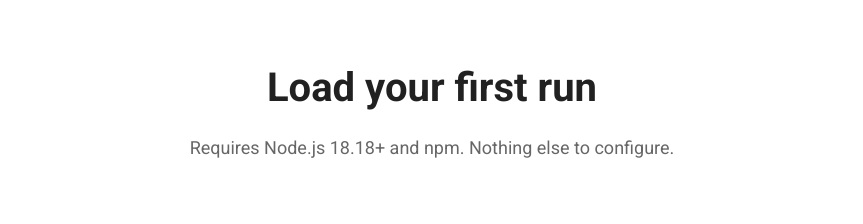
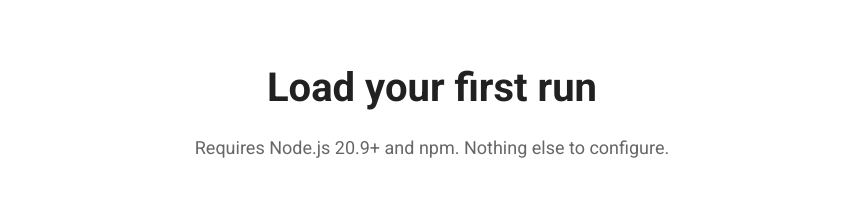
Before and after one commit to DevArtsLab/city-scrapers-meetings-viewer, a Next.js app: page / in a window 1280 px wide. Shown: the part 2300-2524 px from the top of the page, without its empty margins (208-1071 px from the left). Built offline with nearby package versions, Linux system fonts and the light colour scheme; what @mui/material-nextjs would draw is missing.

Commit message:
Update QuickStart component to reflect Node.js 20.9+ minimum requirement in user-facing text
Based on Next.js 16.2.6 minimum requirement

```diff
--- a/components/landing/quick-start.tsx
+++ b/components/landing/quick-start.tsx
@@ -81,7 +81,7 @@
               mx: "auto",
             }}
           >
-            Requires Node.js 18.18+ and npm. Nothing else to configure.
+            Requires Node.js 20.9+ and npm. Nothing else to configure.
           </Typography>
         </Box>
 
```
